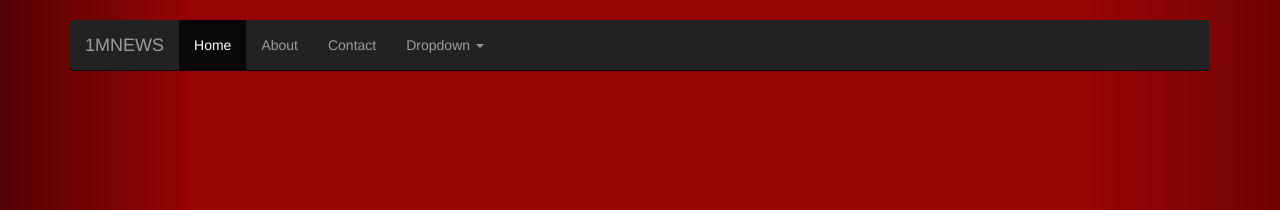
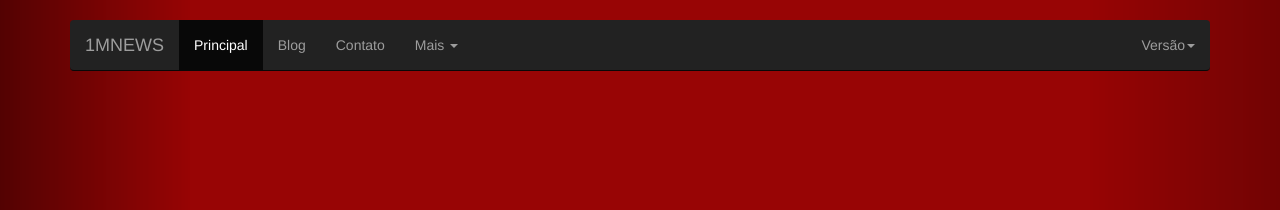
Before and after one commit to alipseight/1mn, a Jekyll site: the page built from index.html, in a window 1280 px wide. Shown: the top 210 px of the page. Built offline with Jekyll 4.4.1, drawn with Linux system fonts in a browser that asks for light colours.

Commit message:
404, Layout, nav-inverse

```diff
--- a/_includes/nav-inverse.html
+++ b/_includes/nav-inverse.html
@@ -1,4 +1,4 @@
-   <div class="navbar-wrapper">
+  <div class="navbar-wrapper">
       <div class="container">
 
         <nav class="navbar navbar-inverse navbar-static-top">
@@ -14,22 +14,30 @@
             </div>
             <div id="navbar" class="navbar-collapse collapse">
               <ul class="nav navbar-nav">
-                <li class="active"><a href="#">Home</a></li>
-                <li><a href="#about">About</a></li>
-                <li><a href="#contact">Contact</a></li>
+                <li class="active"><a href="{{site.baseurl}}">Principal</a></li>
+                <li><a href="{site.baseurl}}/blog/">Blog</a></li>
+                <li><a href="{{site.baseurl}}/contato">Contato</a></li>
                 <li class="dropdown">
-                  <a href="#" class="dropdown-toggle" data-toggle="dropdown" role="button" aria-haspopup="true" aria-expanded="false">Dropdown <span class="caret"></span></a>
+                  <a href="#" class="dropdown-toggle" data-toggle="dropdown" role="button" aria-haspopup="true" aria-expanded="false">Mais <span class="caret"></span></a>
                   <ul class="dropdown-menu">
-                    <li><a href="#">Action</a></li>
-                    <li><a href="#">Another action</a></li>
-                    <li><a href="#">Something else here</a></li>
+                    <li><a href="{{site.baseurl}}/sobre/membros/">Membros</a></li>
+                    <li><a href="malito:editor.1mn@gmail.com">Email</a></li>
+                    <li><a href="#"></a></li>
                     <li role="separator" class="divider"></li>
-                    <li class="dropdown-header">Nav header</li>
-                    <li><a href="#">Separated link</a></li>
-                    <li><a href="#">One more separated link</a></li>
+                    <li class="dropdown-header">Outros</li>
+                    <li><a href="{{site.repo}}">Github</a></li>
+                    <li><a href="https://ce1maio.blogspot.com">C.E. 1º de Maio</a></li>
                   </ul>
                 </li>
               </ul>
+<ul class="nav navbar-nav navbar-right">
+             <li class="dropdown">
+                  <a href="#" class="dropdown-toggle" data-toggle="dropdown" role="button" aria-haspopup="true" aria-expanded="false">Versão<span class="caret"></span></a>
+                  <ul class="dropdown-menu">
+                    <li><a href="#">{{site.current_version}}</a></li>
+                  </ul>
+                </li>
+          </ul>
             </div>
           </div>
         </nav> <!-- navbar inverse -->
```
Also changed, not shown: 404.html (added, +12 -0 lines), _layouts/build.html (+2 -8 lines), 2 other files.
